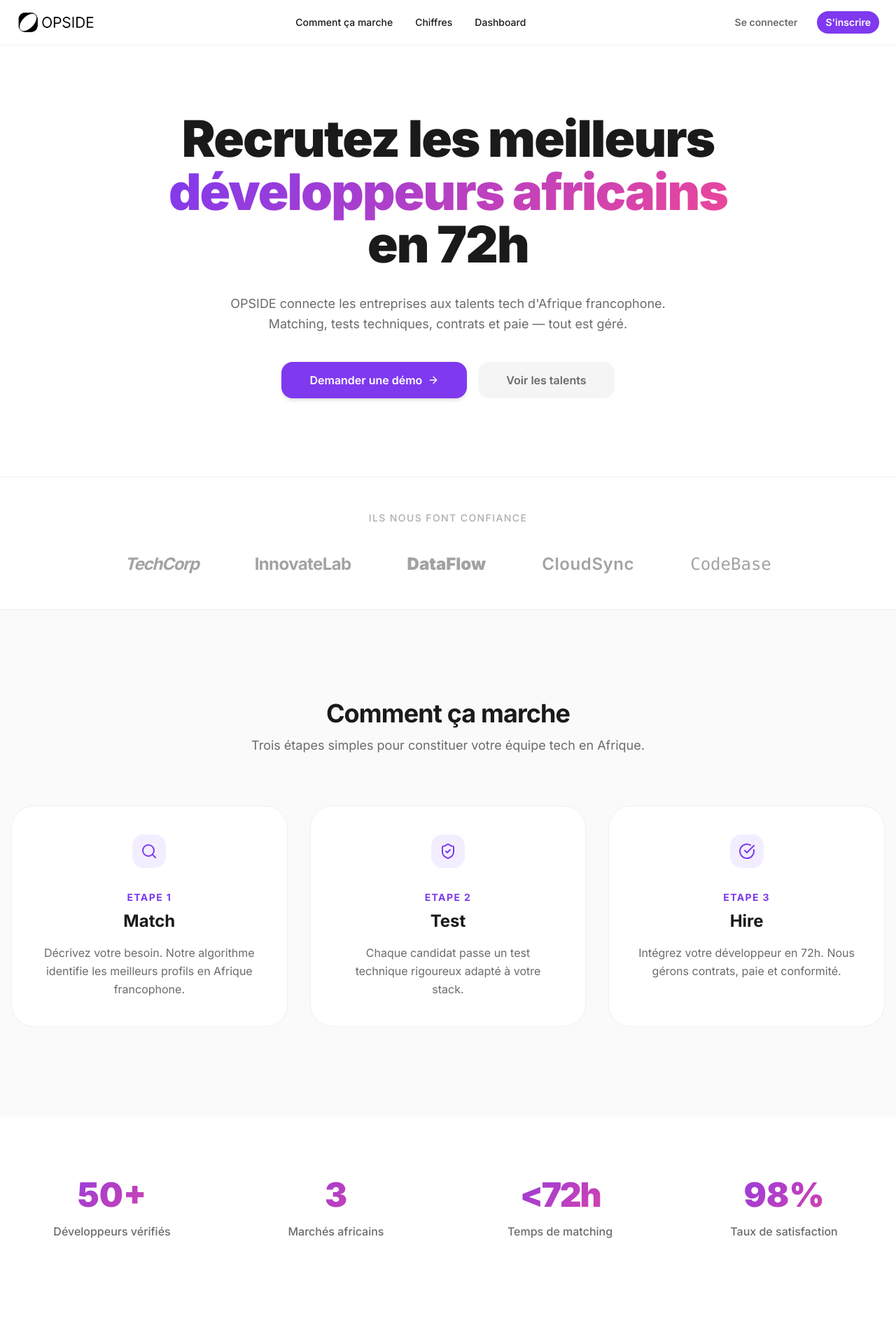
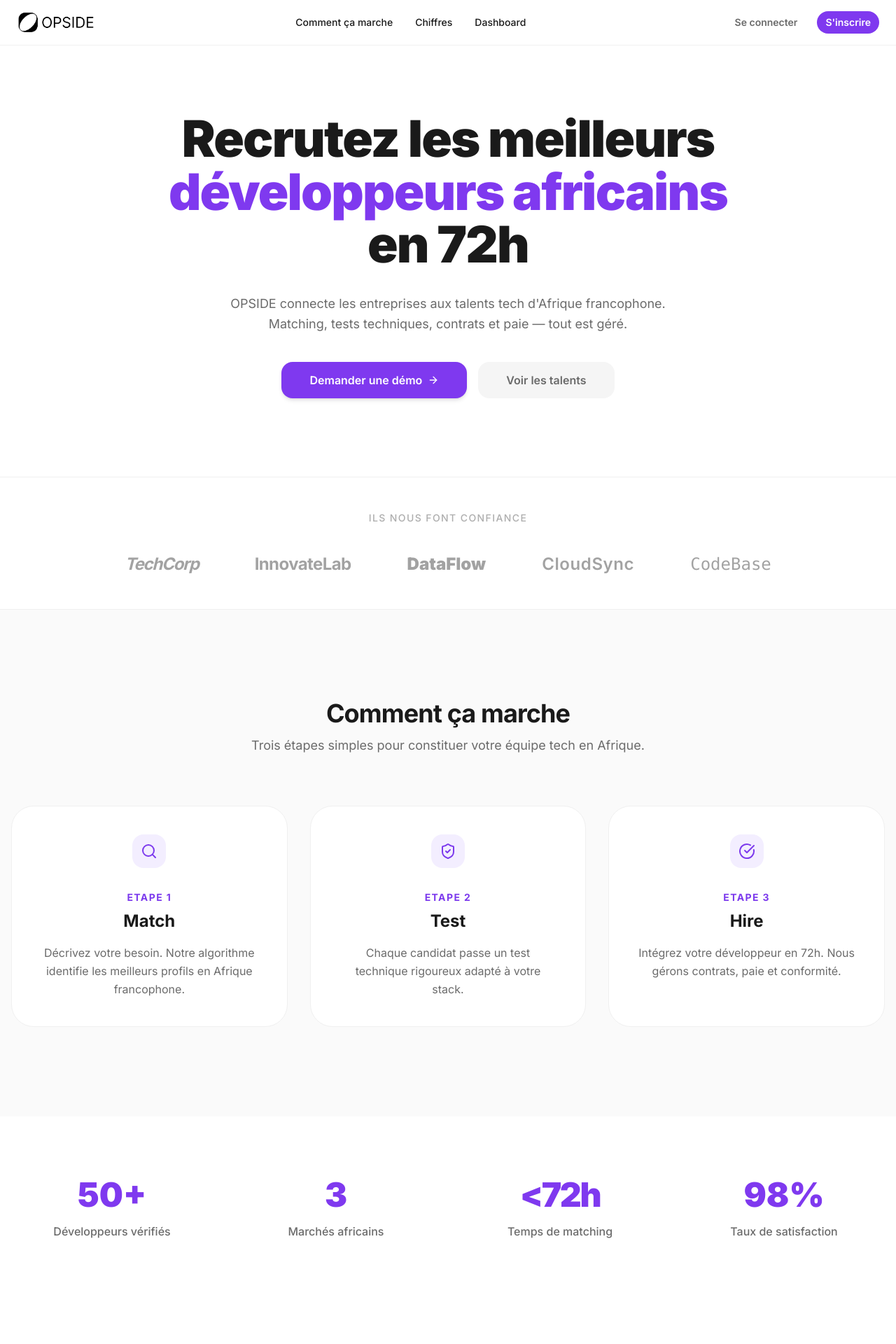
Before and after one commit to angelinah-creator/OPSIDE_Project, a Next.js app in the folder frontend/: page / in a window 1280 px wide. Shown: the top 1920 px of the page at 70% size. Built offline with nearby package versions, Linux system fonts and the light colour scheme.

Commit message:
Correction couleur landing page

```diff
--- a/frontend/app/page.tsx
+++ b/frontend/app/page.tsx
@@ -16,7 +16,7 @@ export default function LandingPage() {
             {/* Heading */}
             <h1 className="text-5xl md:text-7xl lg:text-7xl font-black tracking-tight leading-[1.05] mb-8 animate-in fade-in slide-in-from-bottom-6 duration-1000 delay-100 text-[#1A1A1A]">
               Recrutez les meilleurs<br />
-              <span className="text-gradient">développeurs africains</span><br />
+              <span className="text-[#7f39ef]">développeurs africains</span><br />
               en 72h
             </h1>
 
@@ -107,19 +107,19 @@ export default function LandingPage() {
         <section id="stats" className="py-14 md:py-22 bg-white">
           <div className="max-w-7xl mx-auto px-4 grid grid-cols-2 md:grid-cols-4 gap-12 md:gap-8">
             <div className="text-center">
-              <p className="text-3xl md:text-5xl font-black text-gradient leading-none mb-4">50+</p>
+              <p className="text-3xl md:text-5xl font-black text-[#7f39ef] leading-none mb-4">50+</p>
               <p className="text-[#6B6B6B] font-medium">Développeurs vérifiés</p>
             </div>
             <div className="text-center">
-              <p className="text-3xl md:text-5xl font-black text-gradient leading-none mb-4">3</p>
+              <p className="text-3xl md:text-5xl font-black text-[#7f39ef] leading-none mb-4">3</p>
               <p className="text-[#6B6B6B] font-medium">Marchés africains</p>
             </div>
             <div className="text-center">
-              <p className="text-3xl md:text-5xl font-black text-gradient leading-none mb-4 tracking-tighter">&lt;72h</p>
+              <p className="text-3xl md:text-5xl font-black text-[#7f39ef] leading-none mb-4 tracking-tighter">&lt;72h</p>
               <p className="text-[#6B6B6B] font-medium">Temps de matching</p>
             </div>
             <div className="text-center">
-              <p className="text-3xl md:text-5xl font-black text-gradient leading-none mb-4">98%</p>
+              <p className="text-3xl md:text-5xl font-black text-[#7f39ef] leading-none mb-4">98%</p>
               <p className="text-[#6B6B6B] font-medium">Taux de satisfaction</p>
             </div>
           </div>
```
